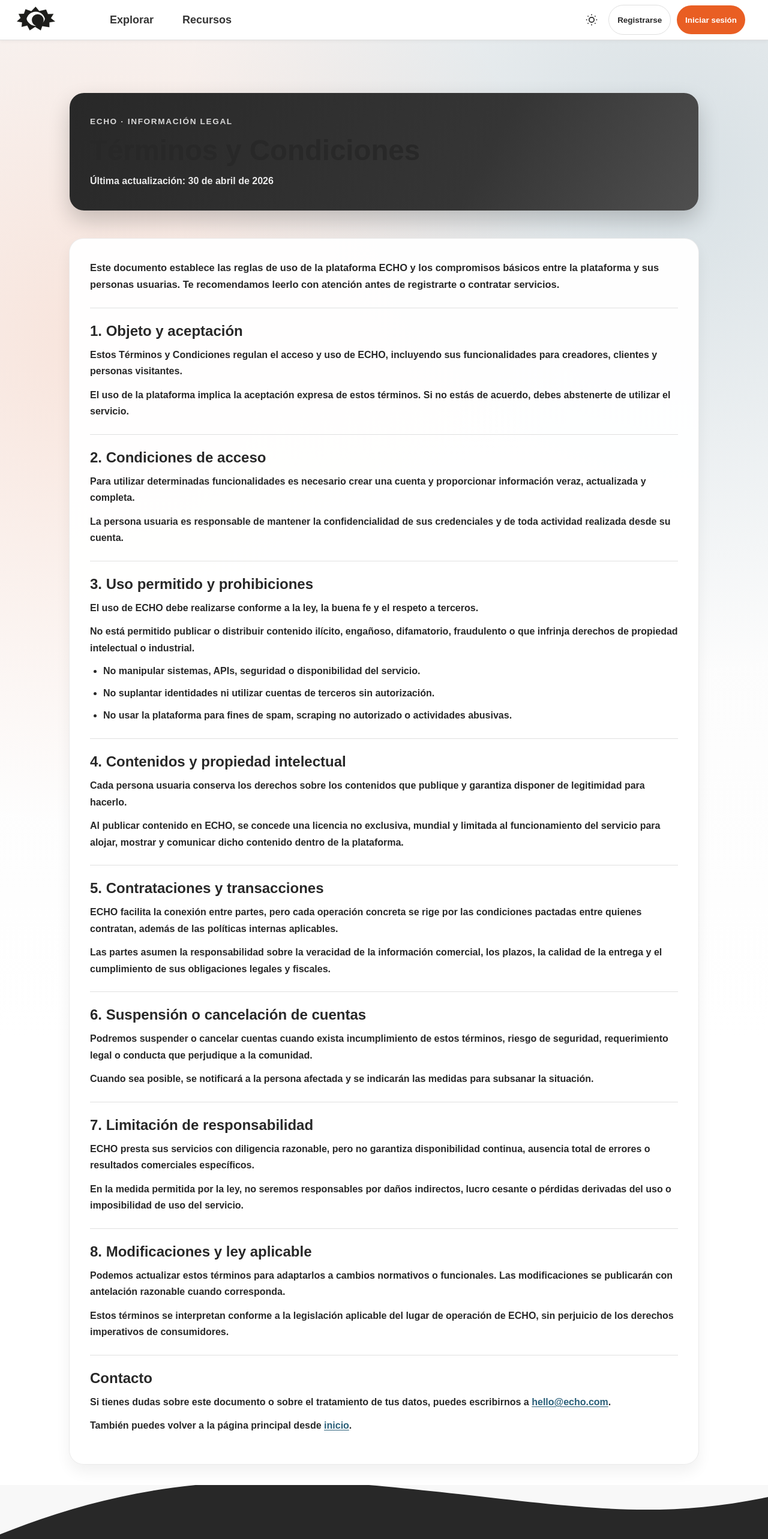
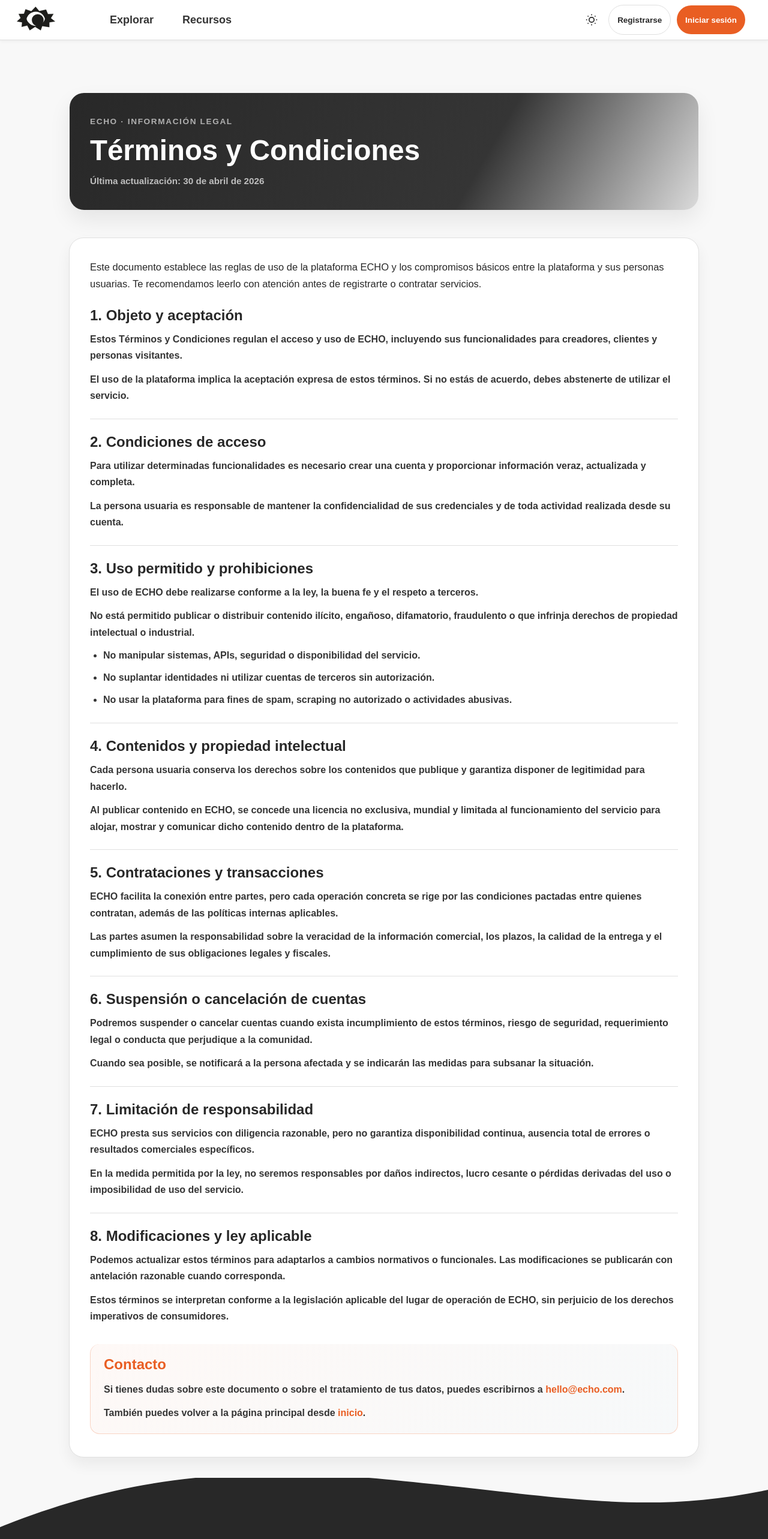
Before and after one commit to HelenaLM32/ECHO, a React (Vite) app in the folder frontend/: page /terms in a window 1280 px wide. Shown: the top 2566 px of the page at 60% size. Built offline with nearby package versions, Linux system fonts and the light colour scheme; no server answers.

Commit message:
changed legal pages styles and fixed resources tab

```diff
--- a/frontend/src/components/Navbar/Navbar.css
+++ b/frontend/src/components/Navbar/Navbar.css
@@ -116,7 +116,8 @@
     pointer-events: auto;
 }
 
-.nav-user-dropdown:not(:hover) .nav-dropdown-menu {
+.nav-user-dropdown:not(:hover) .nav-dropdown-menu,
+.nav-resources-dropdown:not(:hover) .nav-dropdown-menu {
     opacity: 0;
     visibility: hidden;
     transform: translateY(-8px);
--- a/frontend/src/components/Navbar/Navbar.jsx
+++ b/frontend/src/components/Navbar/Navbar.jsx
@@ -30,7 +30,7 @@ export default function Navbar() {
           <Link to="/" className={`nav-item nav-link ${isExploreActive ? "active" : ""}`}>
             <span className="nav-item-label">Explorar</span>
           </Link>
-          <div className="nav-item nav-dropdown">
+          <div className="nav-item nav-dropdown nav-resources-dropdown">
             <span className="nav-item-label">Recursos</span>
             <div className="nav-dropdown-menu">
               <Link to="/introduccion" className="nav-dropdown-link">Introduccion</Link>
--- a/frontend/src/pages/Legal/LegalPage.css
+++ b/frontend/src/pages/Legal/LegalPage.css
@@ -1,9 +1,28 @@
 .legal-page {
   min-height: 100vh;
+  background: var(--white);
+  color: var(--black);
+}
+
+/* Background gradient with theme support */
+.legal-page::before {
+  content: '';
+  position: fixed;
+  top: 0;
+  left: 0;
+  right: 0;
+  bottom: 0;
   background:
-    radial-gradient(circle at 12% 18%, rgba(233, 94, 35, 0.14), transparent 32%),
-    radial-gradient(circle at 88% 8%, rgba(42, 95, 121, 0.16), transparent 30%),
-    linear-gradient(180deg, var(--white) 0%, var(--true-white) 60%);
+    radial-gradient(circle at 12% 18%, rgba(233, 94, 35, 0.08), transparent 32%),
+    radial-gradient(circle at 88% 8%, rgba(42, 95, 121, 0.10), transparent 30%);
+  pointer-events: none;
+  z-index: -1;
+}
+
+[data-theme="dark"] .legal-page::before {
+  background:
+    radial-gradient(circle at 12% 18%, rgba(255, 124, 63, 0.06), transparent 32%),
+    radial-gradient(circle at 88% 8%, rgba(74, 143, 169, 0.08), transparent 30%);
 }
 
 .legal-hero {
@@ -15,9 +34,9 @@
   margin: 0 auto;
   padding: 40px 34px;
   border-radius: 24px;
-  background: linear-gradient(120deg, #282828 0%, #353535 65%, #4f4f4f 100%);
-  color: #ffffff;
-  box-shadow: 0 16px 36px rgba(0, 0, 0, 0.2);
+  background: linear-gradient(120deg, var(--black) 0%, var(--black-secondary) 65%, var(--gray-dark) 100%);
+  color: var(--true-white);
+  box-shadow: 0 16px 36px var(--shadow-medium);
 }
 
 .legal-eyebrow {
@@ -25,22 +44,28 @@
   font-size: 0.85rem;
   letter-spacing: 0.12em;
   text-transform: uppercase;
-  color: rgba(255, 255, 255, 0.82);
+  color: var(--gray-dark-secondary);
+  opacity: 0.9;
 }
 
 .legal-hero h1 {
   margin: 0;
   font-size: clamp(1.9rem, 3.7vw, 3rem);
   line-height: 1.12;
+  color: var(--true-white);
+  font-weight: 800;
 }
 
 .legal-updated {
   margin: 16px 0 0;
-  color: rgba(255, 255, 255, 0.9);
+  color: var(--gray-dark-secondary);
+  font-size: 0.95rem;
 }
 
 .legal-main {
   padding: 0 20px 34px;
+  position: relative;
+  z-index: 1;
 }
 
 .legal-article {
@@ -48,9 +73,9 @@
   margin: 0 auto;
   border-radius: 24px;
   padding: 34px 34px 38px;
-  background: rgba(255, 255, 255, 0.95);
-  border: 1px solid rgba(0, 0, 0, 0.08);
-  box-shadow: 0 12px 24px rgba(0, 0, 0, 0.06);
+  background: var(--true-white);
+  border: 1px solid var(--gray-stroke);
+  box-shadow: 0 12px 24px var(--shadow-light);
 }
 
 .legal-intro {
@@ -58,6 +83,7 @@
   font-size: 1.03rem;
   line-height: 1.72;
   color: var(--black);
+  font-weight: 500;
 }
 
 .legal-section {
@@ -66,35 +92,77 @@
   border-top: 1px solid var(--gray-stroke);
 }
 
+.legal-section:first-of-type {
+  margin-top: 0;
+  padding-top: 0;
+  border-top: none;
+}
+
 .legal-section h2 {
   margin: 0 0 12px;
   font-size: clamp(1.2rem, 2vw, 1.5rem);
   color: var(--black);
+  font-weight: 700;
 }
 
 .legal-section p {
   margin: 0 0 12px;
-  color: var(--black);
+  color: var(--black-secondary);
   line-height: 1.72;
+}
+
+.legal-section p:last-child {
+  margin-bottom: 0;
 }
 
 .legal-section ul {
   margin: 0;
   padding-left: 22px;
+  list-style-position: outside;
 }
 
 .legal-section li {
   margin: 0 0 10px;
-  color: var(--black);
+  color: var(--black-secondary);
   line-height: 1.68;
 }
 
-.legal-contact a {
-  color: var(--complementary-blue);
-  text-decoration: underline;
-  text-underline-offset: 2px;
+.legal-section li:last-child {
+  margin-bottom: 0;
 }
 
+.legal-contact {
+  background: linear-gradient(135deg, rgba(233, 94, 35, 0.04), rgba(42, 95, 121, 0.04));
+  border: 1px solid var(--border-orange);
+  border-radius: 16px;
+  padding: 20px 22px;
+  margin-top: 32px !important;
+  padding-top: 20px !important;
+  border-top: none !important;
+}
+
+.legal-contact h2 {
+  color: var(--orange);
+  margin-bottom: 14px;
+}
+
+.legal-contact p {
+  margin: 0 0 12px;
+}
+
+.legal-contact a {
+  color: var(--orange);
+  text-decoration: none;
+  font-weight: 600;
+  transition: opacity 0.2s ease;
+}
+
+.legal-contact a:hover {
+  opacity: 0.8;
+  text-decoration: underline;
+}
+
+/* Responsive adjustments */
 @media (max-width: 768px) {
   .legal-hero {
     padding: 78px 16px 24px;
@@ -113,4 +181,18 @@
     padding: 24px 20px 28px;
     border-radius: 18px;
   }
+
+  .legal-section {
+    margin-top: 18px;
+    padding-top: 18px;
+  }
+
+  .legal-section h2 {
+    font-size: 1.1rem;
+  }
+
+  .legal-contact {
+    padding: 16px 18px !important;
+    margin-top: 24px !important;
+  }
 }
```
